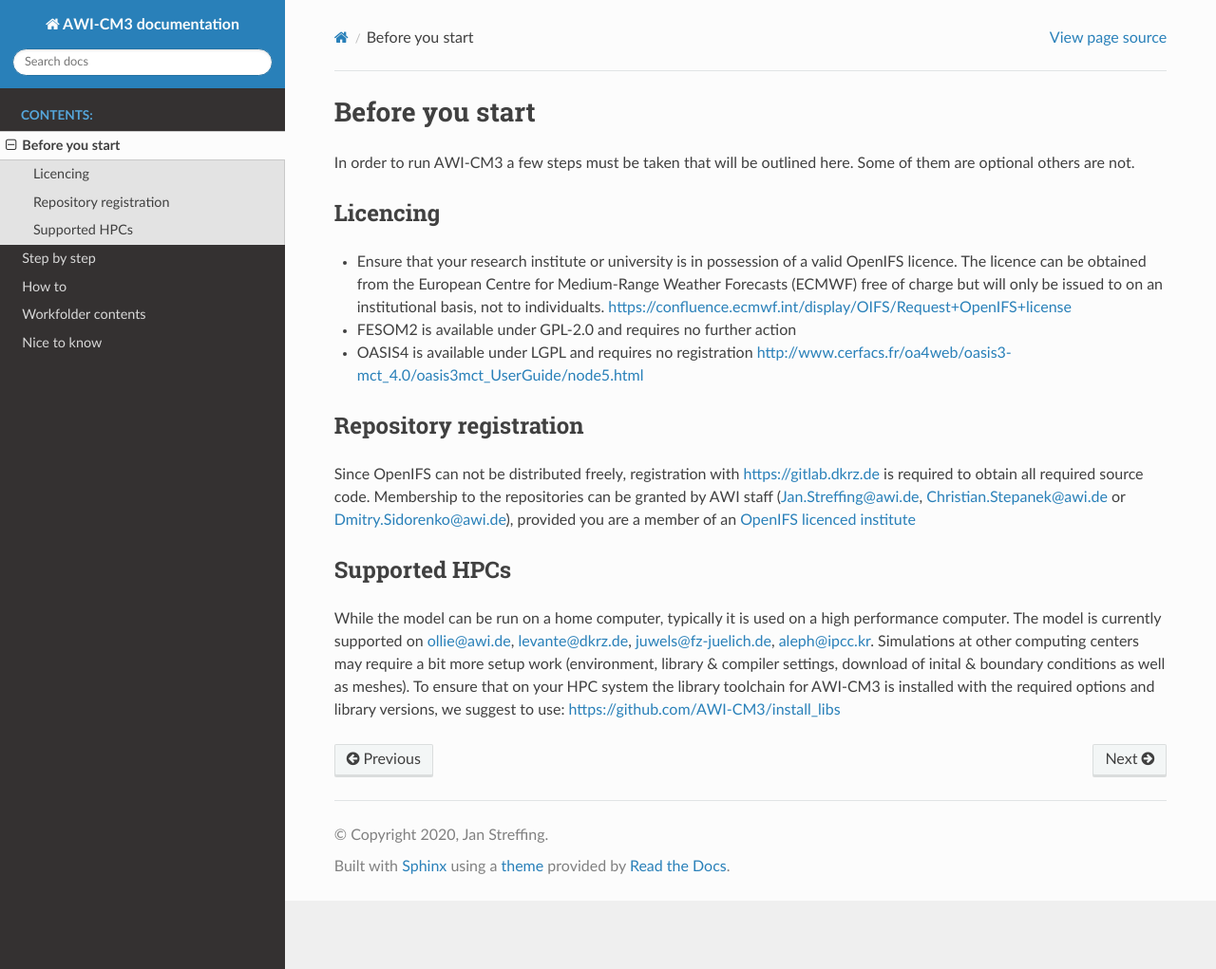
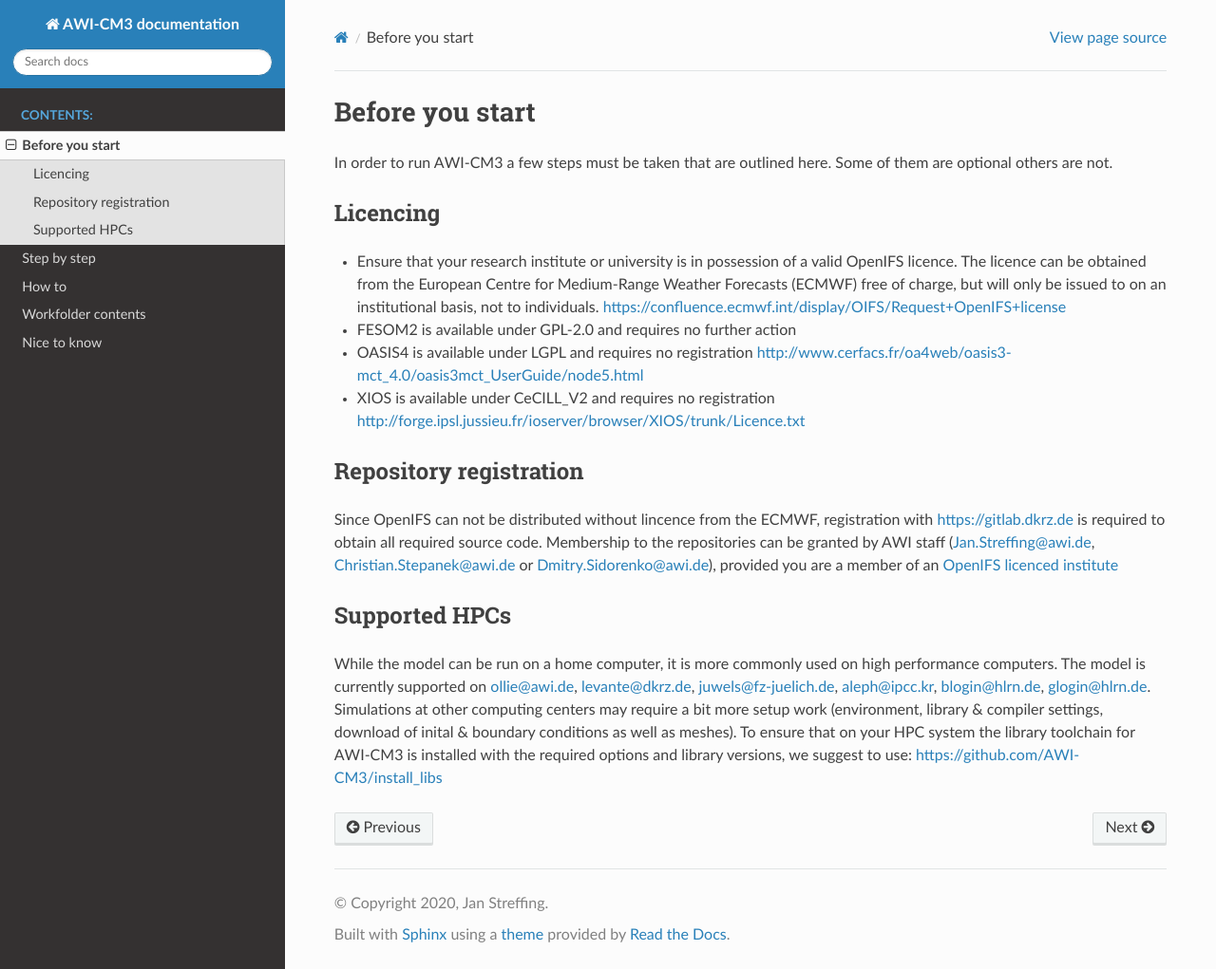
Before and after one commit to AWI-ESM/documentation_AWI-CM3, a Sphinx documentation site: the page built from source/before_you_start.rst, in a window 1280 px wide and 1021 px high. Shown: the whole window at 95% size. Built offline with Sphinx 7.4.7 and the Read the Docs theme 2.0.0, drawn with Linux system fonts in a browser that asks for light colours.

Commit message:
Update before_you_start.rst

```diff
--- a/source/before_you_start.rst
+++ b/source/before_you_start.rst
@@ -3,18 +3,19 @@
 Before you start
 ****************
 
-In order to run AWI-CM3 a few steps must be taken that will be outlined here. Some of them are optional others are not.
+In order to run AWI-CM3 a few steps must be taken that are outlined here. Some of them are optional others are not.
 
 Licencing
 =========
-- Ensure that your research institute or university is in possession of a valid OpenIFS licence. The licence can be obtained from the European Centre for Medium-Range Weather Forecasts (ECMWF) free of charge but will only be issued to on an institutional basis, not to individualts. https://confluence.ecmwf.int/display/OIFS/Request+OpenIFS+license
+- Ensure that your research institute or university is in possession of a valid OpenIFS licence. The licence can be obtained from the European Centre for Medium-Range Weather Forecasts (ECMWF) free of charge, but will only be issued to on an institutional basis, not to individuals. https://confluence.ecmwf.int/display/OIFS/Request+OpenIFS+license
 - FESOM2 is available under GPL-2.0 and requires no further action
 - OASIS4 is available under LGPL and requires no registration http://www.cerfacs.fr/oa4web/oasis3-mct_4.0/oasis3mct_UserGuide/node5.html
+- XIOS is available under CeCILL_V2 and requires no registration http://forge.ipsl.jussieu.fr/ioserver/browser/XIOS/trunk/Licence.txt
 
 Repository registration
 =======================
-Since OpenIFS can not be distributed freely, registration with https://gitlab.dkrz.de is required to obtain all required source code. Membership to the repositories can be granted by AWI staff (Jan.Streffing@awi.de, Christian.Stepanek@awi.de or Dmitry.Sidorenko@awi.de), provided you are a member of an `OpenIFS licenced institute <https://confluence.ecmwf.int/display/OIFS/OpenIFS+licensed+institutions>`_
+Since OpenIFS can not be distributed without lincence from the ECMWF, registration with https://gitlab.dkrz.de is required to obtain all required source code. Membership to the repositories can be granted by AWI staff (Jan.Streffing@awi.de, Christian.Stepanek@awi.de or Dmitry.Sidorenko@awi.de), provided you are a member of an `OpenIFS licenced institute <https://confluence.ecmwf.int/display/OIFS/OpenIFS+licensed+institutions>`_
 
 Supported HPCs
 ==============
-While the model can be run on a home computer, typically it is used on a high performance computer. The model is currently supported on ollie@awi.de, levante@dkrz.de, juwels@fz-juelich.de, aleph@ipcc.kr. Simulations at other computing centers may require a bit more setup work (environment, library & compiler settings, download of inital & boundary conditions as well as meshes). To ensure that on your HPC system the library toolchain for AWI-CM3 is installed with the required options and library versions, we suggest to use: https://github.com/AWI-CM3/install_libs
+While the model can be run on a home computer, it is more commonly used on high performance computers. The model is currently supported on ollie@awi.de, levante@dkrz.de, juwels@fz-juelich.de, aleph@ipcc.kr, blogin@hlrn.de, glogin@hlrn.de. Simulations at other computing centers may require a bit more setup work (environment, library & compiler settings, download of inital & boundary conditions as well as meshes). To ensure that on your HPC system the library toolchain for AWI-CM3 is installed with the required options and library versions, we suggest to use: https://github.com/AWI-CM3/install_libs
```
